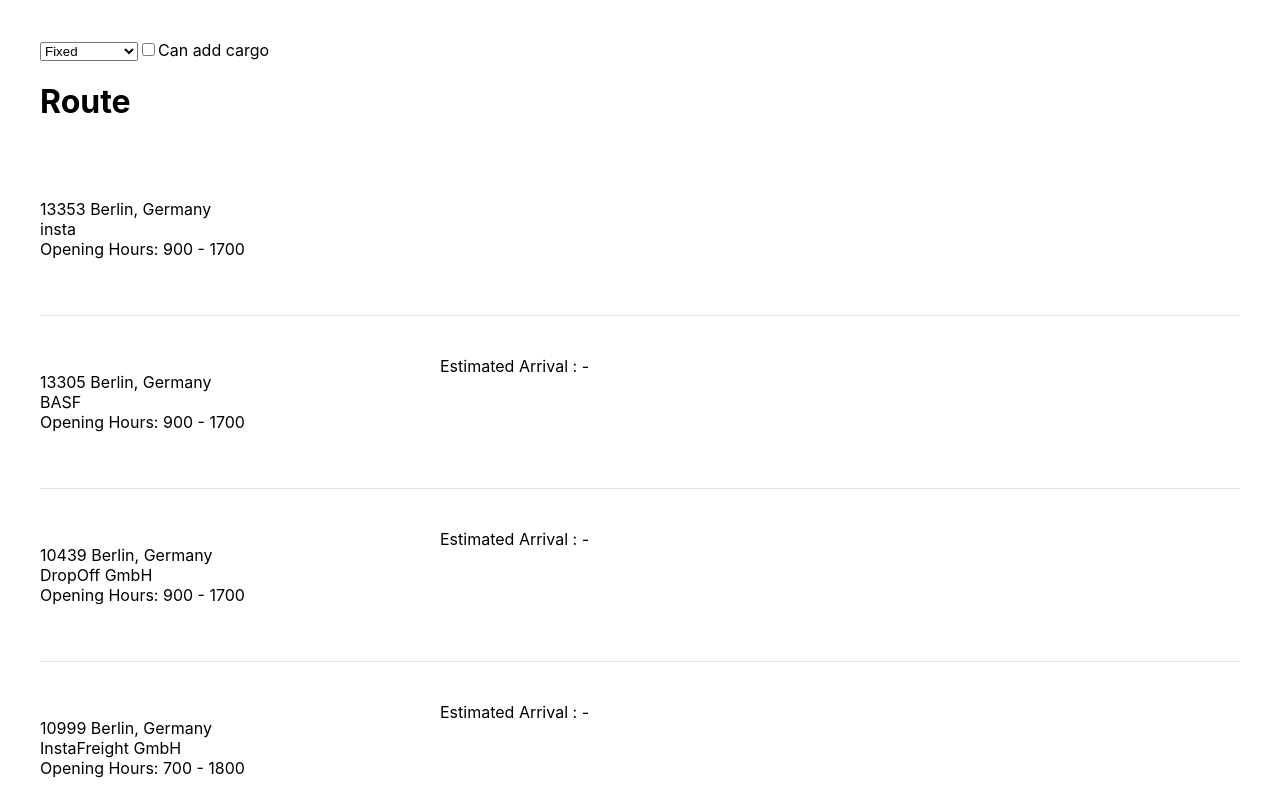
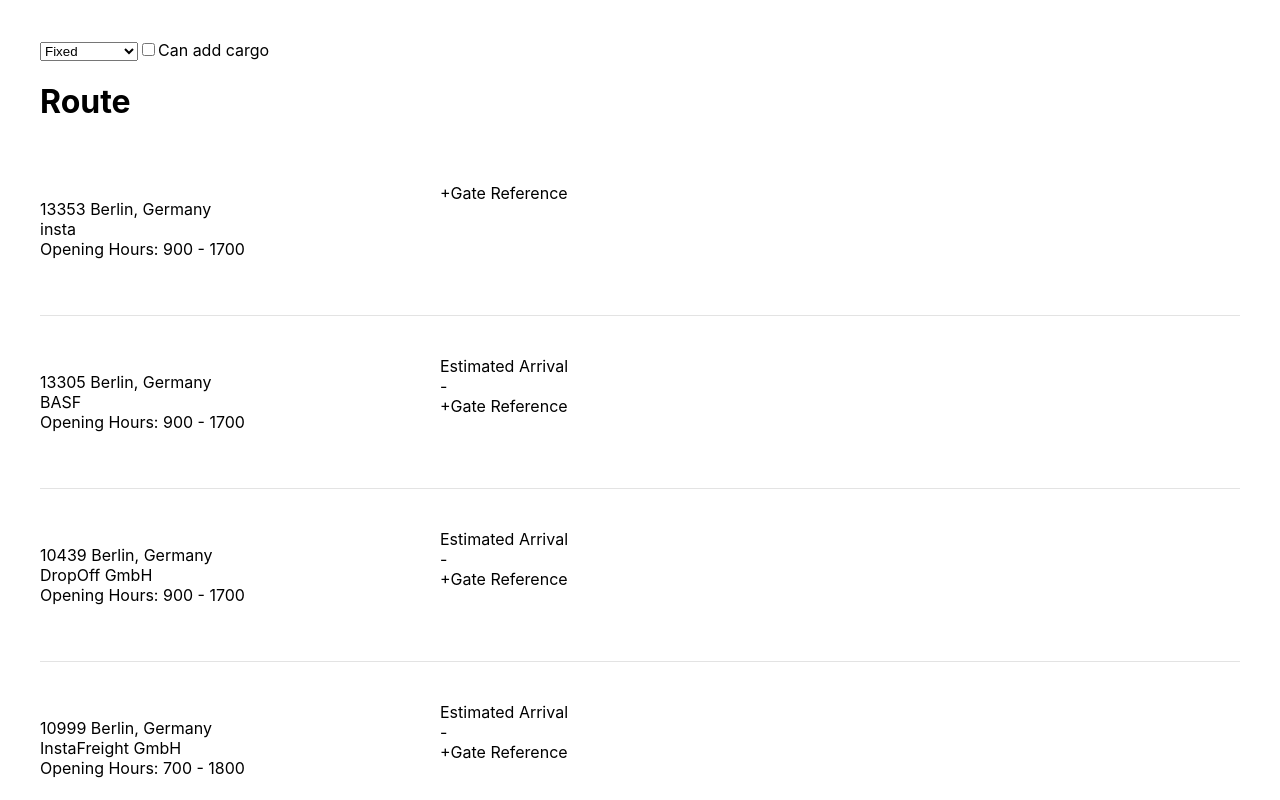
Before and after one commit to arijitpatra/freight-booking, a React (Create React App) app: page / in a window 1280 px wide. Shown: the top 800 px of the page. Built offline with nearby package versions, Linux system fonts and the light colour scheme.

Commit message:
css updated
css updated

```diff
--- a/src/components/RouteDetails/RouteDetails.js
+++ b/src/components/RouteDetails/RouteDetails.js
@@ -26,6 +26,7 @@
                 </div>
               </section>
 
+              <div className="right">
                 {schedulingStrategy === "fixed" && (
                   <section className="dateTime">
                     {i === 0 ? (
@@ -40,7 +41,10 @@
                         />
                       </LocalizationProvider>
                     ) : (
-                    "Estimated Arrival : -"
+                      <div style={{ display: "flex", flexDirection: "column" }}>
+                        <div>Estimated Arrival</div>
+                        <div>-</div>
+                      </div>
                     )}
                   </section>
                 )}
@@ -75,11 +79,13 @@
                         />
                       </LocalizationProvider>
                     ) : (
-                    "Estimated Arrival : -"
+                      <div style={{ display: "flex", flexDirection: "column" }}>
+                        <div>Estimated Arrival</div>
+                        <div>-</div>
+                      </div>
                     )}
                   </section>
                 )}
-
                 {schedulingStrategy === "flexible" && (
                   <section className="dateTime">
                     <LocalizationProvider dateAdapter={AdapterDateFns}>
@@ -110,6 +116,8 @@
                     </LocalizationProvider>
                   </section>
                 )}
+                <section>+Gate Reference</section>
+              </div>
             </div>
             <div>{canAddCargo && <Cargo />}</div>
           </div>
--- a/src/components/RouteDetails/RouteDetails.scss
+++ b/src/components/RouteDetails/RouteDetails.scss
@@ -7,7 +7,7 @@
   display: flex;
 }
 
-.dateTime {
+.right {
   flex: 2;
 }
 
```
Lines whose indentation alone changed are shown as unchanged.
